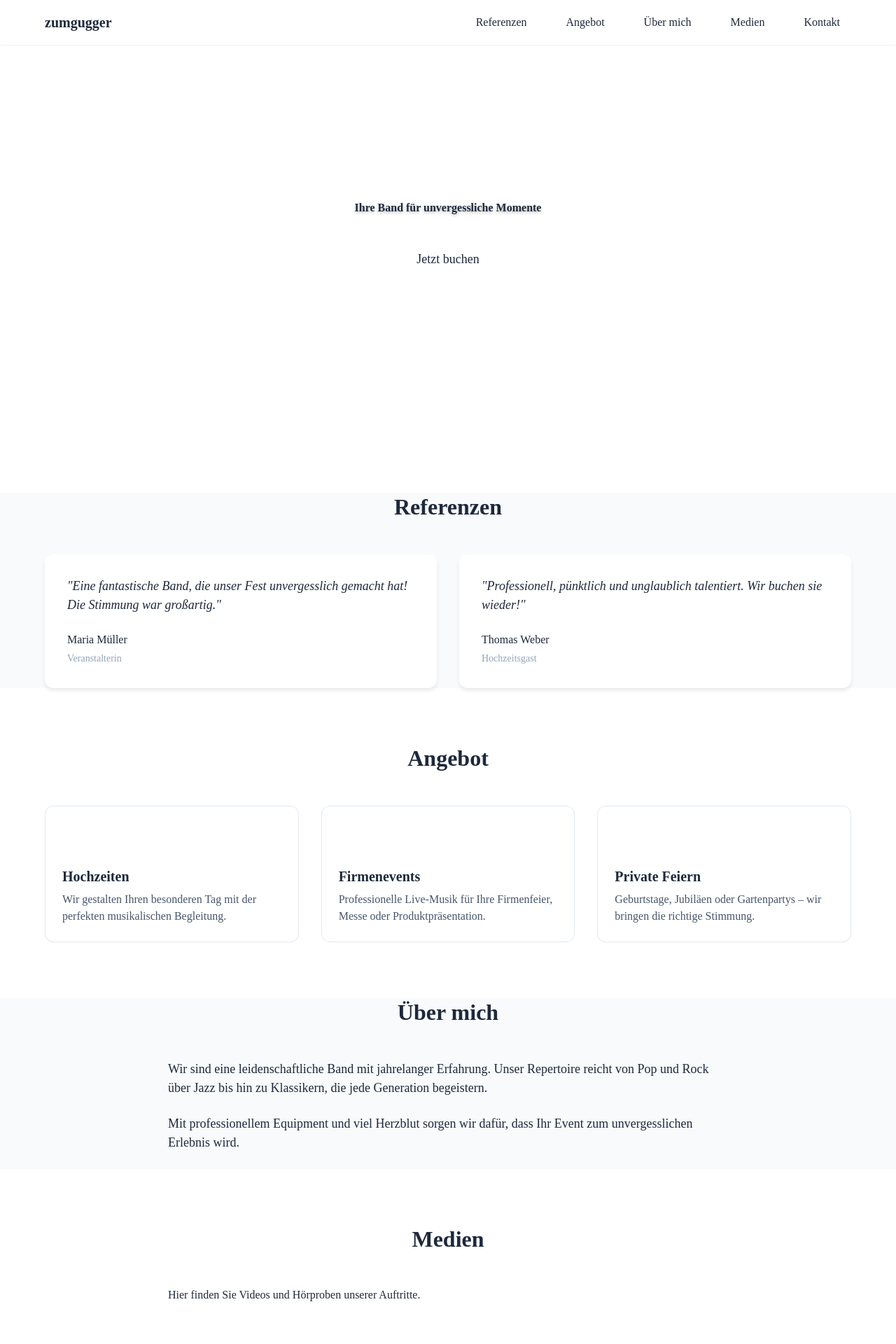
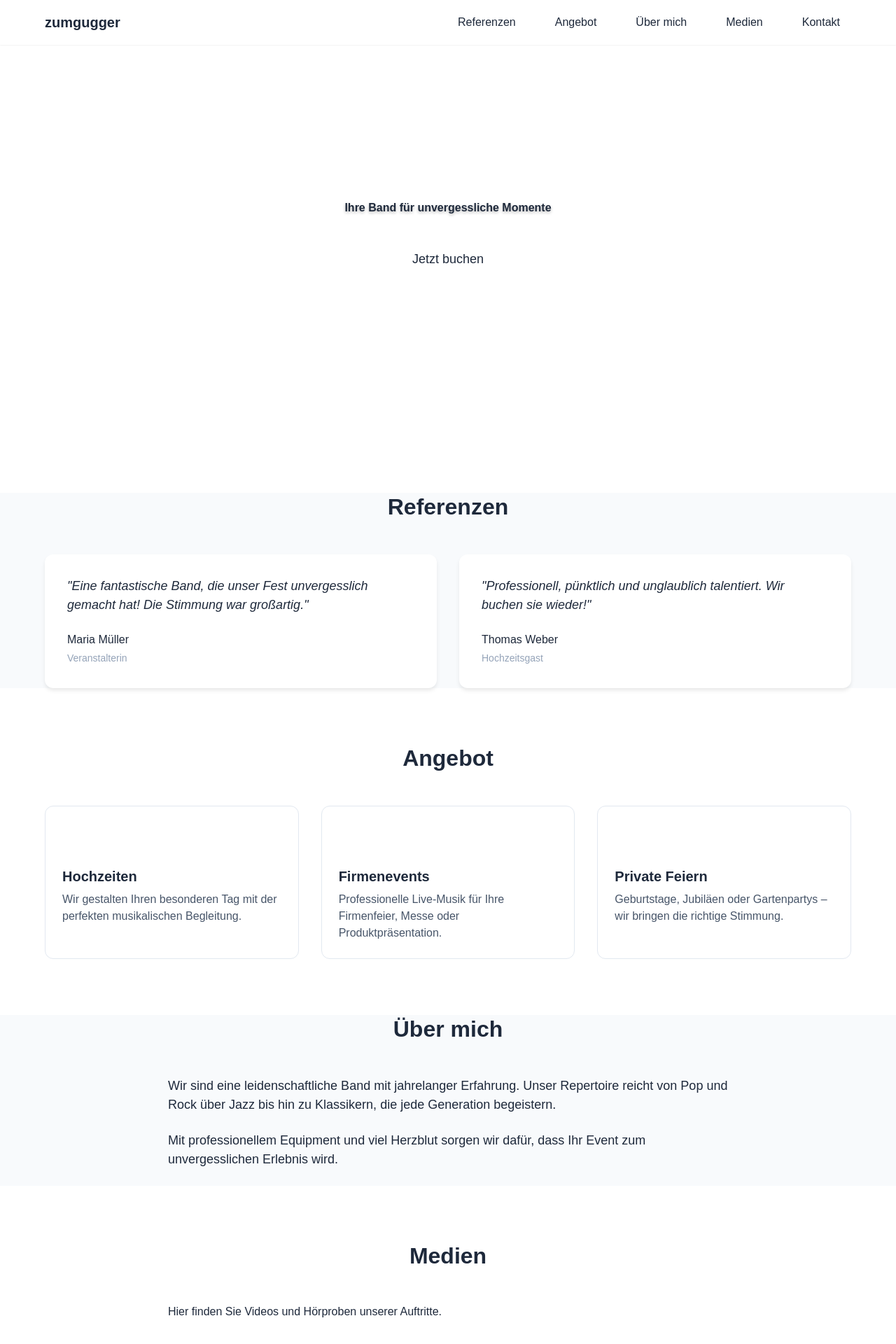
Before and after one commit to Zumgugger/zumgugger.ch, a FastAPI app: page / in a window 1280 px wide. Shown: the top 1920 px of the page at 70% size. Run offline with FastAPI, Linux system fonts and the light colour scheme; parts of the project's set-up code (start-up, migrations or seed data) failed here and were passed over; some libraries are stand-ins or nearby versions.

Commit message:
Fix Arial font rendering

```diff
--- a/app/templates/base.html
+++ b/app/templates/base.html
@@ -39,13 +39,11 @@
     {% endif %}
 
     <!-- Theme-specific CSS variables -->
-    <style>
-        :root {
-            {% for key, value in css_variables.items() %}
-            {{ key }}: {{ value }};
-            {% endfor %}
+    <script>
+        for (const [name, value] of Object.entries({{ css_variables | tojson }})) {
+            document.documentElement.style.setProperty(name, value);
         }
-    </style>
+    </script>
 
     <!-- Schema.org structured data -->
     {% block schema_org %}
--- a/app/templates/login.html
+++ b/app/templates/login.html
@@ -11,7 +11,7 @@
             padding: 0;
         }
         body {
-            font-family: system-ui, -apple-system, BlinkMacSystemFont, 'Segoe UI', Roboto, sans-serif;
+            font-family: Arial, 'Helvetica Neue', sans-serif;
             background: linear-gradient(135deg, #1a1a2e 0%, #16213e 100%);
             min-height: 100vh;
             display: flex;
--- a/app/utils/email.py
+++ b/app/utils/email.py
@@ -204,7 +204,7 @@ IP-Adresse: {ip_address}
 <head>
     <meta charset="utf-8">
     <style>
-        body {{ font-family: -apple-system, BlinkMacSystemFont, 'Segoe UI', Roboto, sans-serif; line-height: 1.6; color: #333; }}
+        body {{ font-family: Arial, 'Helvetica Neue', sans-serif; line-height: 1.6; color: #333; }}
         .container {{ max-width: 600px; margin: 0 auto; padding: 20px; }}
         h1 {{ color: #2c3e50; font-size: 24px; margin-bottom: 20px; }}
         .field {{ margin-bottom: 15px; }}
```
